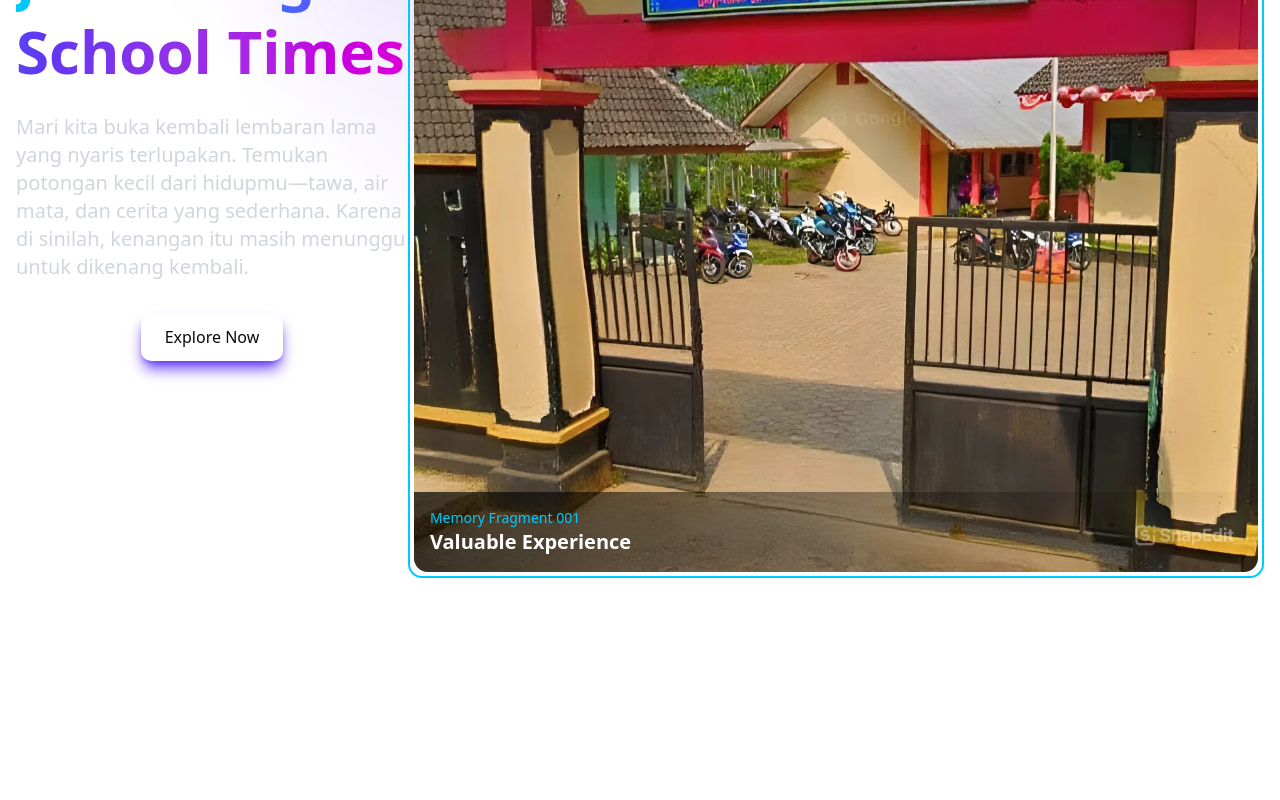
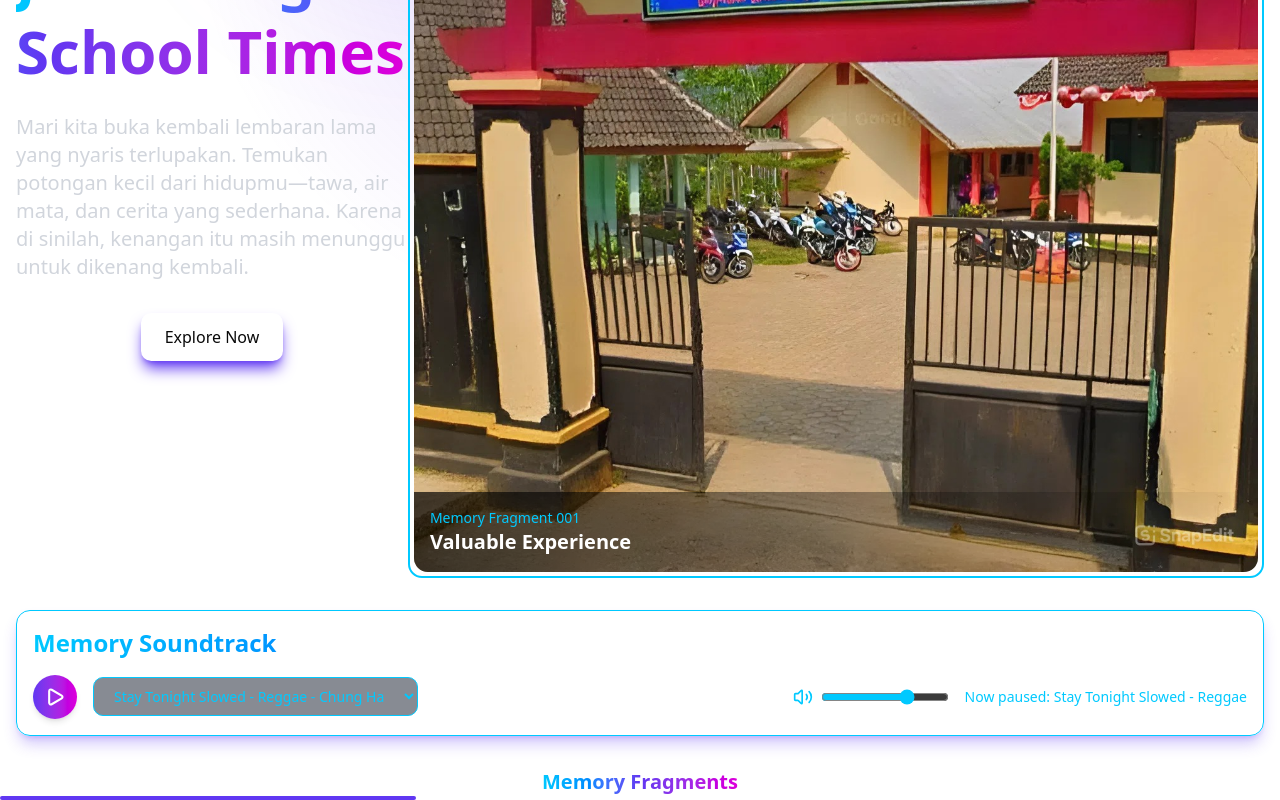
Before and after one commit to xenvoid404/nostalgia-photo-archive, a Next.js app: page / in a window 1280 px wide. Shown: the part 518-1318 px from the top of the page. Before the commit the page ends 1264 px from the top, so only its background shows below. Built offline with nearby package versions, Linux system fonts and the light colour scheme; grey boxes are pictures that could not be loaded.

Commit message:
add section memory fragments

```diff
--- a/app/page.tsx
+++ b/app/page.tsx
@@ -4,6 +4,8 @@ import { BackgroundElement } from '@/components/background-element';
 import { Header } from '@/components/header';
 import { MobileSidebar } from '@/components/mobile-sidebar';
 import { HeroSection } from '@/components/hero-section';
+import { MusicPlayer } from '@/components/music-player';
+import { MemoryFragments } from '@/components/memory-fragments';
 
 export default function Home() {
     const [isSidebarOpen, setIsSidebarOpen] = useState(false);
@@ -14,6 +16,8 @@ export default function Home() {
             <Header onOpenSidebar={() => setIsSidebarOpen(true)} />
             <MobileSidebar isOpen={isSidebarOpen} onClose={() => setIsSidebarOpen(false)} />
             <HeroSection />
+            <MusicPlayer />
+            <MemoryFragments />
         </>
     );
 }
--- a/components/hero-section.tsx
+++ b/components/hero-section.tsx
@@ -2,7 +2,7 @@ import Image from 'next/image';
 
 export function HeroSection() {
     return (
-        <div className="relative py-32 md:py-42 overflow-hidden">
+        <div className="relative mt-32 md:mt-42 overflow-hidden">
             <div className="container mx-auto px-4 mx-auto flex flex-col md:flex-row items-center">
                 <div className="md:w-1/2 mb-12 md:mb-0 relative z-10">
                     <h1 className="text-4xl md:text-6xl font-bold mb-6 leading-tight">
--- /dev/null
+++ b/components/memory-fragments.tsx
@@ -0,0 +1,23 @@
+import Image from 'next/image';
+
+export function MemoryFragments() {
+    return (
+        <section className="mt-8">
+            <h2 className="text-xl font-bold text-center">
+                <span className="text-gradient">Memory Fragments</span>
+            </h2>
+            <div className="grid grid-cols-1 md:grid-cols-2 lg:grid-cols-3 gap-4">
+                <div className="border-2 border-cyber-purple hover:border-cyber-pink transition-all duration-500 rounded-xl overflow-hidden relative">
+                    <div className="absolute inset-0 bg-gradient-to-t from-black via-transparent to-transparent opacity-70">
+                        <Image src="/albums/gardening.jpeg" alt="Gardening" width={400} height={400} className="w-full h-64 object-cover" />
+                        <div className="absolute bottom-0 left-0 p-6 w-full">
+                            <div className="text-sm text-cyberblue mb-1">1998</div>
+                            <h3 className="text-xl font-bold mb-2">Bike Adventures</h3>
+                            <p className="text-gray-400 text-sm">Exploring the neighborhood until sunset</p>
+                        </div>
+                    </div>
+                </div>
+            </div>
+        </section>
+    );
+}
--- /dev/null
+++ b/components/music-player.tsx
@@ -0,0 +1,138 @@
+'use client';
+import Rract, { useState, useRef, useEffect } from 'react';
+import { Play, Pause, Volume2, VolumeX } from 'lucide-react';
+
+type Song = {
+    id: string;
+    title: string;
+    artist: string;
+    url: string;
+};
+
+export function MusicPlayer() {
+    const [isPlaying, setIsPlaying] = useState(false);
+    const [currentSong, setCurrentSong] = useState<Song | null>(null);
+    const [volume, setVolume] = useState(0.7);
+    const [isMuted, setIsMuted] = useState(false);
+    const audioRef = useRef<HTMLAudioElement | null>(null);
+
+    const songs: Song[] = [
+        {
+            id: '1',
+            title: 'Stay Tonight Slowed - Reggae',
+            artist: 'Chung Ha',
+            url: '/music/stay_to_night.mp3'
+        }
+    ];
+
+    useEffect(() => {
+        if (!currentSong && songs.length > 0) {
+            setCurrentSong(songs[0]);
+        }
+    }, []);
+
+    useEffect(() => {
+        if (audioRef.current) {
+            if (isPlaying) {
+                audioRef.current.play().catch(error => {
+                    console.error('Playback failed:', error);
+                    setIsPlaying(false);
+                });
+            } else {
+                audioRef.current.pause();
+            }
+        }
+    }, [isPlaying, currentSong]);
+
+    useEffect(() => {
+        if (audioRef.current) {
+            audioRef.current.volume = isMuted ? 0 : volume;
+        }
+    }, [volume, isMuted]);
+
+    const handleSongChange = (e: React.ChangeEvent<HTMLSelectElement>) => {
+        const selectedSong = songs.find(song => song.id === e.target.value);
+        if (selectedSong) {
+            setCurrentSong(selectedSong);
+            setIsPlaying(true);
+        }
+    };
+
+    const togglePlay = () => {
+        setIsPlaying(!isPlaying);
+    };
+
+    const toggleMute = () => {
+        setIsMuted(!isMuted);
+    };
+
+    const handleVolumeChange = (e: React.ChangeEvent<HTMLInputElement>) => {
+        const newVolume = parseFloat(e.target.value);
+        setVolume(newVolume);
+        if (newVolume > 0 && isMuted) {
+            setIsMuted(false);
+        }
+    };
+
+    return (
+        <div className="container mx-auto px-4 mt-8 mb-8">
+            <div className="bg-gradient-to-r from-cyber-cosmic-light/20 to-cyber-nebula-dark/20 backdrop-blur-lg rounded-xl p-4 shadow-lg shadow-cyber-purple/30 border border-cyber-blue">
+                <h2 className="text-2xl font-bold text-gradient mb-4">Memory Soundtrack</h2>
+
+                <div className="flex flex-col md:flex-row md:items-center justify-between space-y-4 md:space-y-0">
+                    <div className="flex items-center space-x-4">
+                        <button
+                            onClick={togglePlay}
+                            className="p-3 bg-gradient-to-r from-cyber-purple to-cyber-pink rounded-full transition-all hover:scale-105 shadow-md"
+                        >
+                            {isPlaying ? (
+                                <Pause className="text-white h-5 w-5" strokeWidth={2.5} />
+                            ) : (
+                                <Play className="text-white h-5 w-5" strokeWidth={2.5} />
+                            )}
+                        </button>
+
+                        <div className="flex-1 min-w-[200px]">
+                            <select
+                                onChange={handleSongChange}
+                                value={currentSong?.id || ''}
+                                className="w-full bg-gray-900/50 text-cyber-blue border border-cyber-blue rounded-lg px-4 py-2 text-sm focus:outline-none focus:ring-2 focus:ring-cyber-pink"
+                            >
+                                {songs.map(song => (
+                                    <option key={song.id} value={song.id}>
+                                        {song.title} - {song.artist}
+                                    </option>
+                                ))}
+                            </select>
+                        </div>
+                    </div>
+
+                    <div className="flex items-center space-x-4">
+                        <div className="flex items-center space-x-2">
+                            <button onClick={toggleMute} className="text-cyber-blue hover:text-cyber-pink transition-colors">
+                                {isMuted ? <VolumeX className="h-5 w-5" strokeWidth={2} /> : <Volume2 className="h-5 w-5" strokeWidth={2} />}
+                            </button>
+                            <input
+                                type="range"
+                                min="0"
+                                max="1"
+                                step="0.01"
+                                value={isMuted ? 0 : volume}
+                                onChange={handleVolumeChange}
+                                className="w-24 md:w-32 accent-cyber-blue"
+                            />
+                        </div>
+
+                        {currentSong && (
+                            <div className="hidden md:block text-sm text-cyber-blue">
+                                Now {isPlaying ? 'playing' : 'paused'}: <span className="font-medium">{currentSong.title}</span>
+                            </div>
+                        )}
+                    </div>
+                </div>
+
+                <audio ref={audioRef} src={currentSong?.url} loop onEnded={() => setIsPlaying(false)} />
+            </div>
+        </div>
+    );
+}
--- /dev/null
+++ b/data/albums.json
@@ -0,0 +1,14 @@
+[
+    {
+        "id": 1,
+        "title": "Waktu di Antara Tanah dan Tawa",
+        "description": "Hari itu, kami bukan cuma menanam bunga—kami menanam kenangan. Tertawa, berpeluh, dan saling mengejek dengan cara yang cuma bisa dimengerti oleh teman satu kelas. Rasanya kayak kemarin, padahal udah bertahun-tahun. Kamu masih ingat bau tanahnya?",
+        "filename": "/albums/gardening.jpeg"
+    },
+    {
+        "id": 1,
+        "title": "Nyambung Kabel, Nyambung Ingatan",
+        "description": "kabel kusut, tangan belepotan, dan satu lampu yang akhirnya nyala—diiringi sorakan kayak baru nyetak gol. Di balik percobaan paralel dan seri ini, ada kenangan soal kerja tim, debat kecil, dan rasa puas waktu berhasil. Waktu itu kita cuma pengin nilai bagus... tapi ternyata, yang paling nyala adalah kenangannya.",
+        "filename": "/albums/working-project.jpeg"
+    }
+]
```
Also changed, not shown: 1 other file (tests, documents, lock files or other folders).
